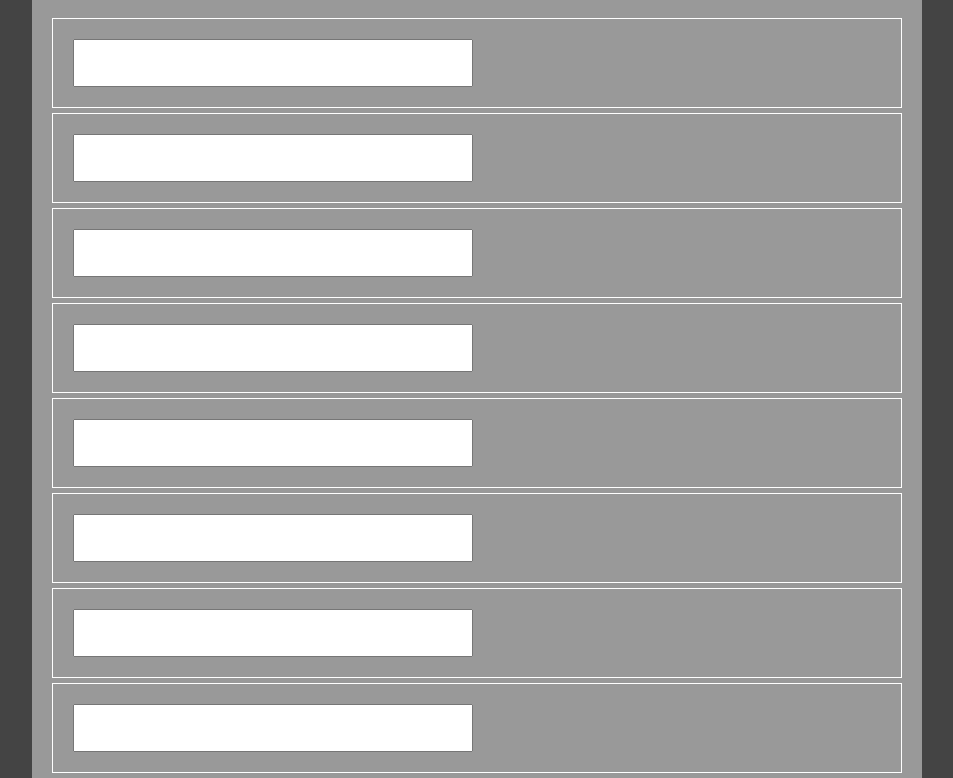
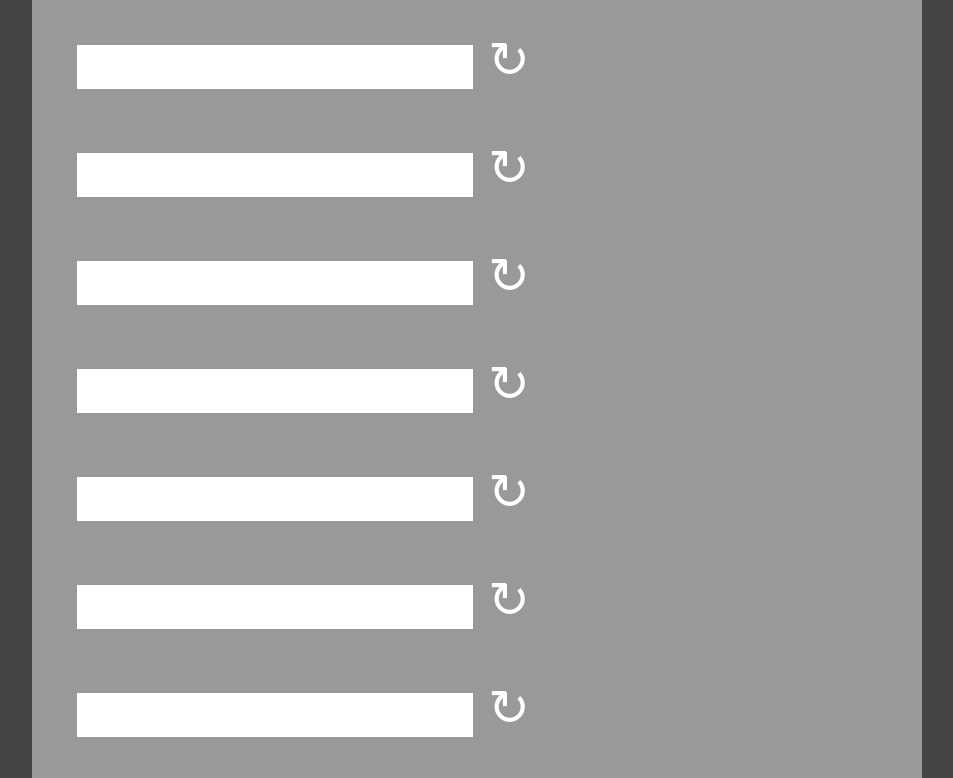
Before and after one commit to robCrawford/spelling-test, a plain HTML site: page src/index.html in a window 1280 px wide. Shown: the part 127-905 px from the top of the page, without its empty margins (163-1116 px from the left). Drawn offline with Linux system fonts and the light colour scheme.

Commit message:
Repeat button

```diff
--- a/src/index.html
+++ b/src/index.html
@@ -1,5 +1,6 @@
 <!DOCTYPE html>
 <html lang="en">
+<meta name="viewport" content="width=device-width, initial-scale=1" />
 <head>
 <meta charset="utf-8" />
 <meta http-equiv="x-ua-compatible" content="ie=edge" />
--- a/src/index.js
+++ b/src/index.js
@@ -59,7 +59,7 @@
 
       $('#complete').style.marginRight = 0;
       $('#complete').innerHTML = '<img src="https://i.giphy.com/media/7frSUXgbGqQPKNnJRS/giphy.webp" onclick="clearCelebration()" />'
-      window.speak("You are so awesome, great job. Now let's dance. wop wop wop wop wop wop wop wop wop, oh yeah. Woo woooooo wooo woooooo. Get down get down");
+      window.speak("You are so awesome, great job. Now let's dance. wop wop wop wop wop wop wop wop wop");
     }
   }
 
@@ -68,7 +68,9 @@
       wordToId(word)
     }" type="text" onfocus="speak('${
       word
-    }')" onblur="updateResults()" /></div>`
+    }')" onblur="updateResults()" /><span class="repeat" onclick="speak('${
+      word
+    }')">↻</span></div>`
   ).join('');
 
   const resultsHtml = Object.entries(spellingState).map(([word, count]) => `<div class="results-word"><h3>${word}</h3><span>${count}</span></div>`).join('');
--- a/src/styles.css
+++ b/src/styles.css
@@ -9,7 +9,7 @@ body {
 }
 main {
   position: relative;
-  width: 850px;
+  max-width: 850px;
   margin: 0 auto;
   padding: 20px;
   background: #999;
@@ -19,6 +19,7 @@ h1 {
   font-size: 50px;
   font-weight: normal;
   color: white;
+  margin: 30px 20px;
 }
 h2 {
   margin-top: 30px;
@@ -32,15 +33,19 @@ h2 {
   cursor: pointer;
   transition: margin 700ms;
 }
+#form-fields {
+  display: flex;
+  flex-wrap: wrap;
+}
 .field {
   cursor: pointer;
   padding: 20px;
-  border: 1px solid white;
   margin-bottom: 5px;
 }
 .field input {
   font-size: 30px;
   padding: 5px;
+  border: 5px solid #999;
 }
 .field input.correct {
   color: green;
@@ -49,6 +54,11 @@ h2 {
 .field input.incorrect {
   color: red;
   border: 5px solid red;
+}
+.repeat {
+  font-size: 50px;
+  color: white;
+  padding: 0 10px;
 }
 #results {
   display: flex;
```
